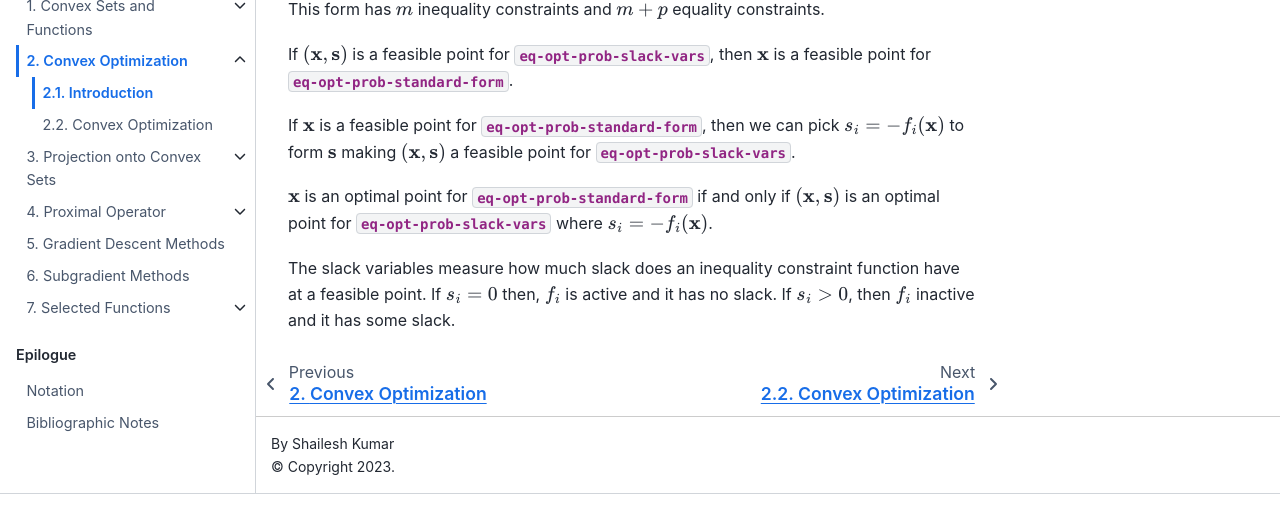
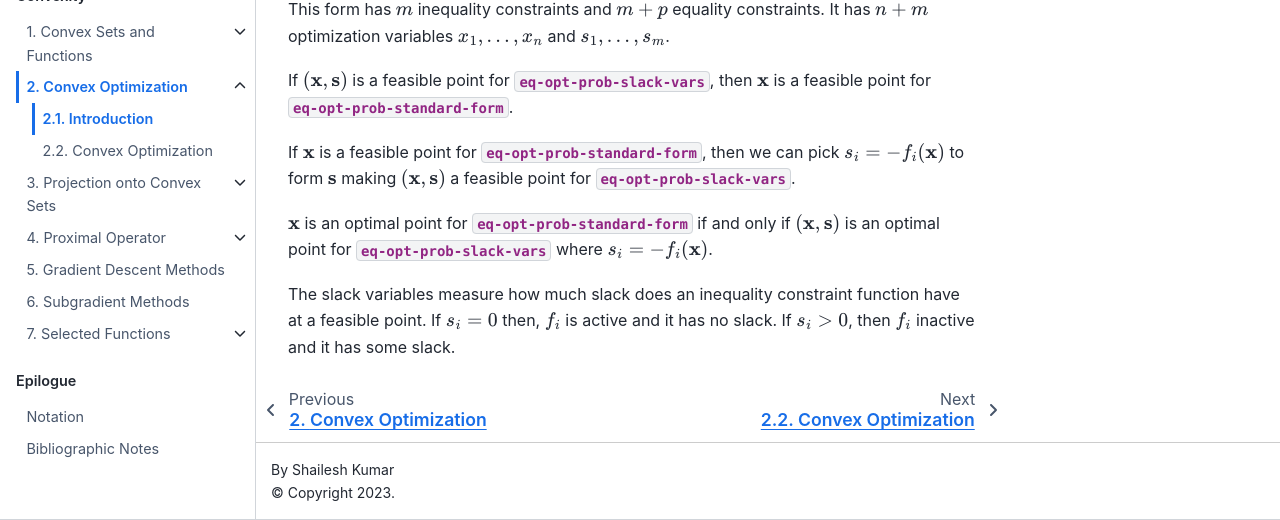
Before and after one commit to shailesh1729/tisp, a Jupyter Book: the page built from book/cvxopt/intro.md, in a window 1280 px wide and 900 px high, scrolled down 2576 px, cut to the strip 380-900 px from the top of the window. Built offline with Jupyter Book 1.0.4 settings and Sphinx 7.4.7 and the Sphinx Book theme 1.1.4, drawn with Linux system fonts in a browser that asks for light colours; pages that are not in the unit, such as notebooks, are missing from menus; cross-references to code outside the pages are shown as plain code; before the commit the page ends 3450 px from its top, so only the background shows below that; some of the changed lines change nothing that is shown.

Commit message:
onb for x

`````diff
--- a/book/cvxopt/intro.md
+++ b/book/cvxopt/intro.md
@@ -87,6 +87,19 @@
    that the $i$-th inequality constraint is *inactive*.
 1. We say that a constraint is *redundant* if removing it does not change
    the feasible set.
+1. If we choose an orthonormal basis $\BBB = \{\be_1, \dots, \be_n \}$ for $\VV$,
+   then $\VV$ is
+   isomorphic to $\RR^n$ under the bracket operator $[\cdot]_{\BBB}$.
+   The optimization variable $\bx$ has a representation
+   $(x_1, \dots, x_n)$ in $\RR^n$ given by
+
+   $$
+   \bx = \sum_{i=1}^n x_i \be_i.
+   $$
+1. Thus, determining $\bx$ is same as determining its components
+   $(x_1, \dots, x_n)$.
+1. Since there are $n$ scalar components in the representation of $\bx$,
+   hence we can say that the optimization problem has $n$ (scalar) variables.
 ````
 
 In the sequel, we will be presenting a variety of optimization problems.
@@ -399,6 +412,7 @@
 
 ```{div}
 This form has $m$ inequality constraints and $m+p$ equality constraints.
+It has $n+m$ optimization variables $x_1, \dots, x_n$ and $s_1, \dots, s_m$.
 
 If $(\bx, \bs)$ is a feasible point for {eq}`eq-opt-prob-slack-vars`,
 then $\bx$ is a feasible point for {eq}`eq-opt-prob-standard-form`.
`````
